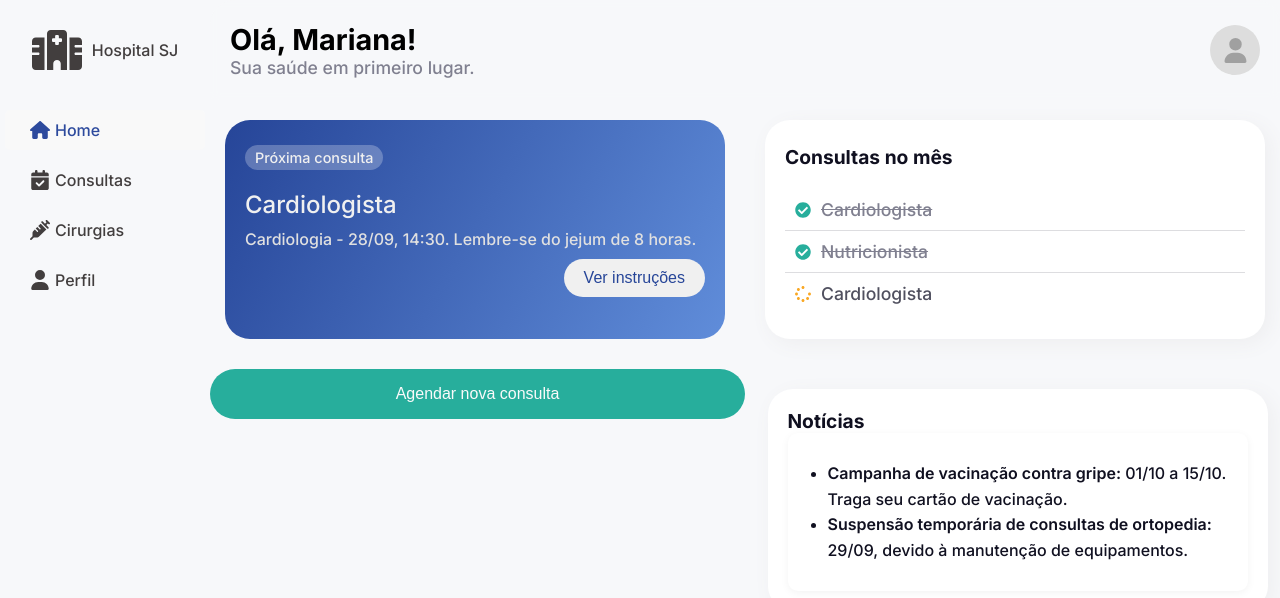
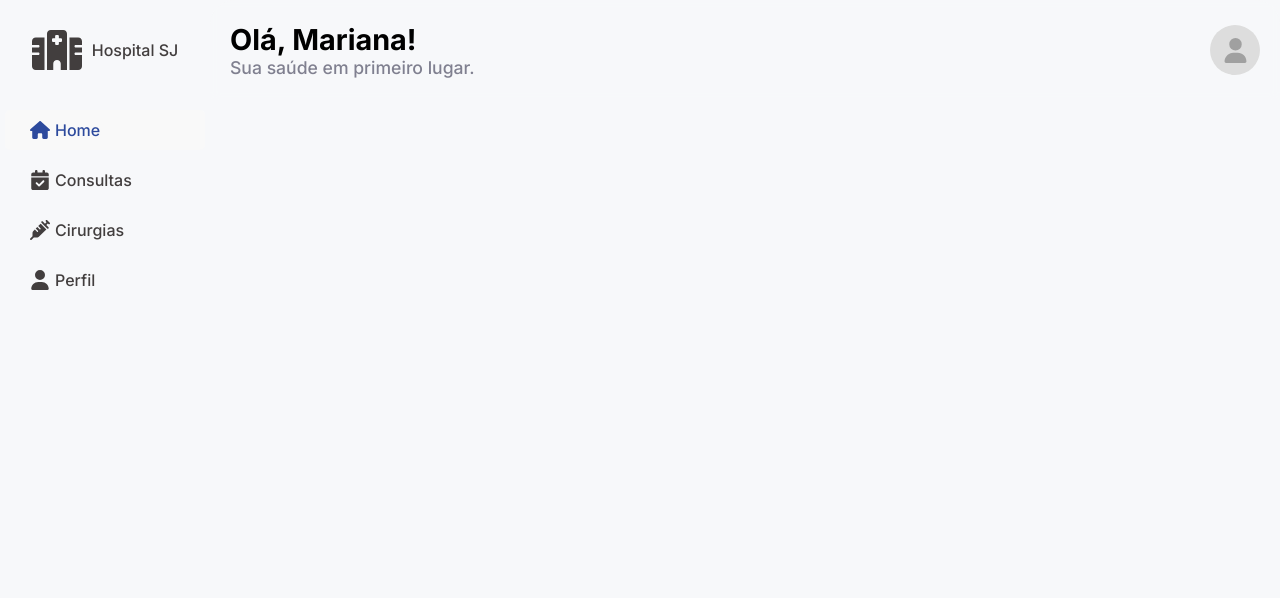
Before and after one commit to Leo6485/medi-plus, a React (Create React App) app: page /cliente/perfil in a window 1280 px wide. Shown: the top 598 px of the page. Built offline with nearby package versions, Linux system fonts and the light colour scheme.

Commit message:
feat: add ClientProfile component and update routing to use it

```diff
--- a/src/core/AppRoutes.jsx
+++ b/src/core/AppRoutes.jsx
@@ -3,6 +3,7 @@ import ClientPage from "../features/client/layout/ClientPage"
 import ClientHome from "../features/client/pages/ClientHome"
 import ClientAgenda from "../features/client/pages/ClientAgenda"
 import ClientCirurgias from "../features/client/pages/ClientCirurgias"
+import ClientProfile from "../features/client/pages/ClientProfile"
 
 function AppRoutes() {
     return (
@@ -11,7 +12,7 @@ function AppRoutes() {
                 <Route path="home" element={<ClientHome/>}/>
                 <Route path="consultas" element={<ClientAgenda/>}/>
                 <Route path="cirurgias" element={<ClientCirurgias/>}/>
-                <Route path="perfil" element={<ClientHome/>}/>
+                <Route path="perfil" element={<ClientProfile/>}/>
             </Route>
             <Route></Route>
         </Routes>
--- /dev/null
+++ b/src/features/client/pages/ClientProfile.jsx
@@ -0,0 +1,5 @@
+export default function ClientProfile() {
+    return (
+        <div></div>
+    )
+}
```
